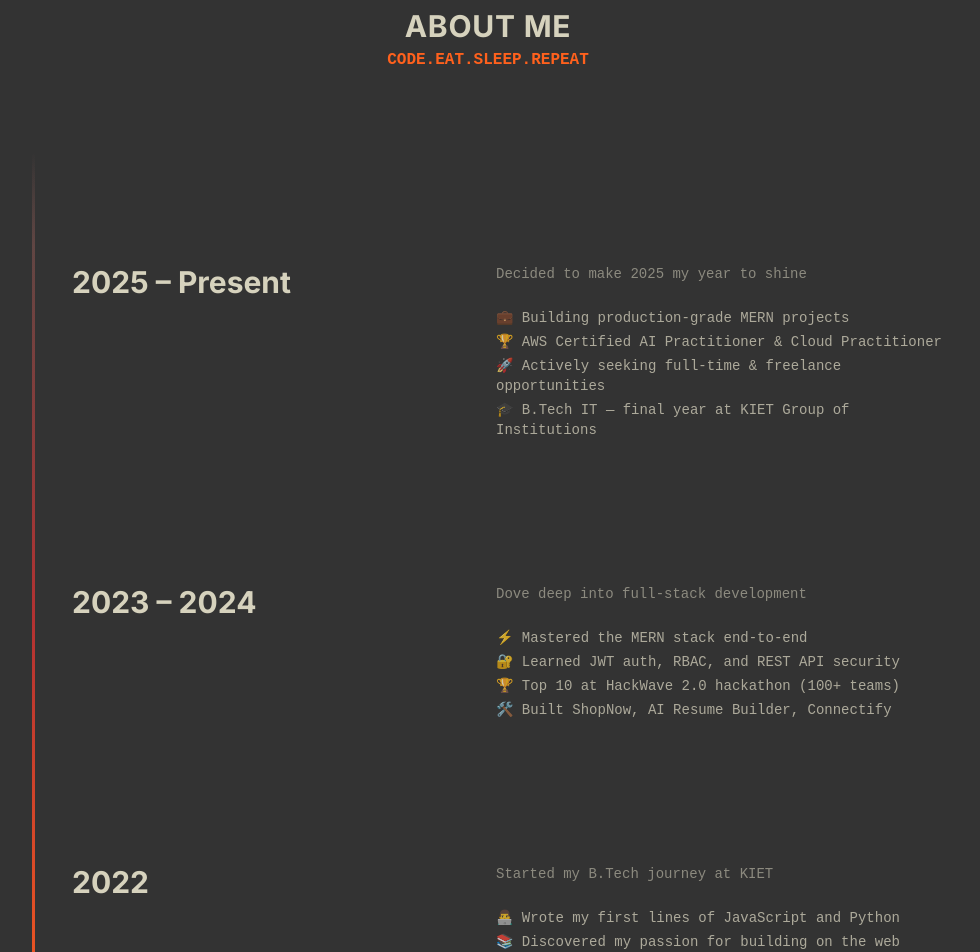
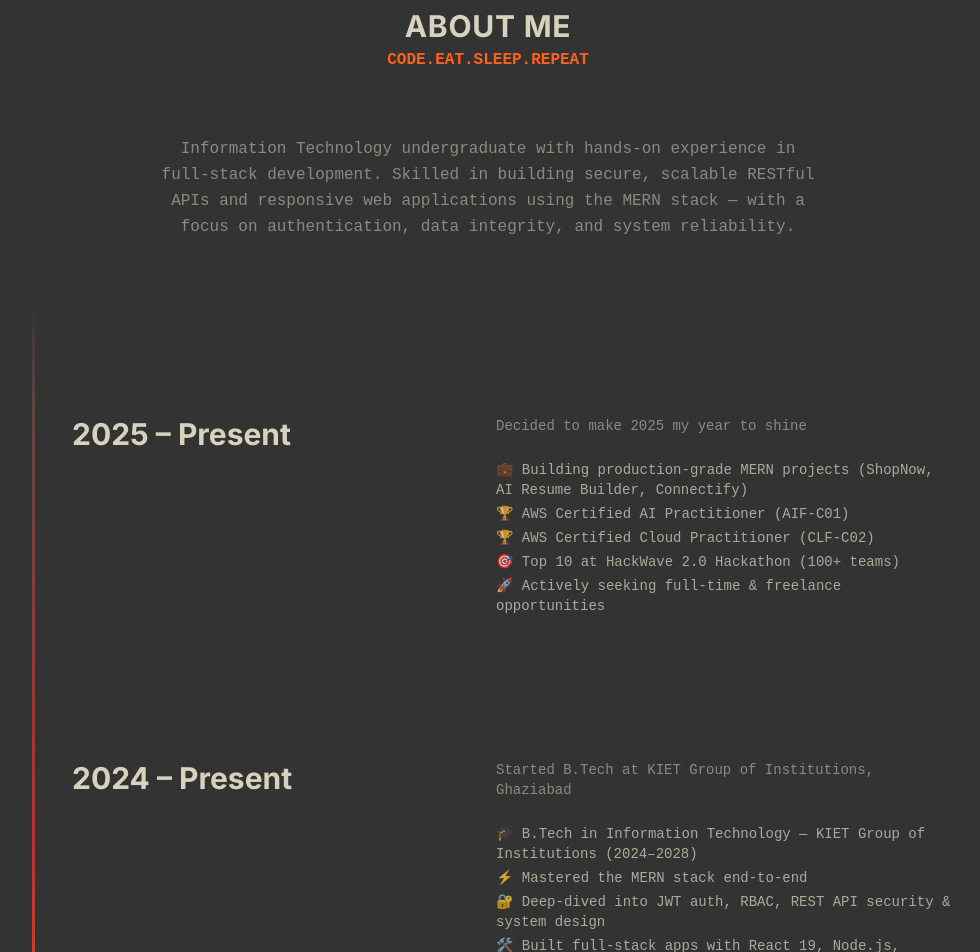
Before and after one commit to Ayushsoni9125/portfolio, a React (Vite) app: page / in a window 1280 px wide. Shown: the part 920-1872 px from the top of the page, without its empty margins (152-1132 px from the left). Built offline with nearby package versions, Linux system fonts and the light colour scheme.

Commit message:
feat: add Resume links to Navbar and Footer, sync with recent About.jsx edits

```diff
--- a/src/components/About.jsx
+++ b/src/components/About.jsx
@@ -1,36 +1,36 @@
 import { motion } from 'framer-motion';
 import { useInView } from 'react-intersection-observer';
-import profileImg from "../assets/ayush.png";
+import AnimatedSection, { fadeUp } from './ui/AnimatedSection';
 
-// Timeline data using Ayush's actual journey
+// Timeline built from resume
 const TIMELINE = [
   {
     year: '2025 – Present',
     summary: 'Decided to make 2025 my year to shine',
     items: [
-      '💼 Building production-grade MERN projects',
-      '🏆 AWS Certified AI Practitioner & Cloud Practitioner',
+      '💼 Building production-grade MERN projects (ShopNow, AI Resume Builder, Connectify)',
+      '🏆 AWS Certified AI Practitioner (AIF-C01)',
+      '🏆 AWS Certified Cloud Practitioner (CLF-C02)',
+      '🎯 Top 10 at HackWave 2.0 Hackathon (100+ teams)',
       '🚀 Actively seeking full-time & freelance opportunities',
-      '🎓 B.Tech IT — final year at KIET Group of Institutions',
     ],
   },
   {
-    year: '2023 – 2024',
-    summary: 'Dove deep into full-stack development',
+    year: '2024 – Present',
+    summary: 'Started B.Tech at KIET Group of Institutions, Ghaziabad',
     items: [
+      '🎓 B.Tech in Information Technology — KIET Group of Institutions (2024–2028)',
       '⚡ Mastered the MERN stack end-to-end',
-      '🔐 Learned JWT auth, RBAC, and REST API security',
-      '🏆 Top 10 at HackWave 2.0 hackathon (100+ teams)',
-      '🛠️ Built ShopNow, AI Resume Builder, Connectify',
+      '🔐 Deep-dived into JWT auth, RBAC, REST API security & system design',
+      '🛠️ Built full-stack apps with React 19, Node.js, Express.js, MongoDB',
     ],
   },
   {
-    year: '2022',
-    summary: 'Started my B.Tech journey at KIET',
+    year: '2023',
+    summary: 'Completed Class XII — Dr. Virendra Swarup Public School',
     items: [
-      '👨‍💻 Wrote my first lines of JavaScript and Python',
-      '📚 Discovered my passion for building on the web',
-      '🍕 Balanced coding with real-world responsibilities',
+      '📋 Class XII with 92% — Dr. Virendra Swarup Public School',
+
     ],
   },
 ];
@@ -80,7 +80,7 @@ function TimelineItem({ item, index }) {
           initial={{ opacity: 0 }}
           animate={inView ? { opacity: 1 } : {}}
           transition={{ duration: 0.5, delay: 0.25 }}
-          className="mb-8 font-medium space-y-1"
+          className="mb-8 space-y-1"
         >
           {item.items.map((line, i) => (
             <motion.div
@@ -101,26 +101,32 @@ function TimelineItem({ item, index }) {
 }
 
 export default function About() {
-  const [lineRef, lineInView] = useInView({ triggerOnce: false, threshold: 0 });
-
   return (
     <section id="about" className="py-24 sm:py-32" style={{ background: '#333333' }}>
       <div className="section-container">
         {/* Section heading */}
-        <motion.div
-          initial={{ opacity: 0, y: 20 }}
-          whileInView={{ opacity: 1, y: 0 }}
-          viewport={{ once: true }}
-          transition={{ duration: 0.6 }}
-          className="flex flex-col items-center justify-center mb-16"
-        >
-          <h2 className="font-bold text-3xl tracking-wide uppercase" style={{ color: '#D6D2BD' }}>
-            ABOUT ME
-          </h2>
-          <p className="font-semibold text-base font-mono mt-1" style={{ color: '#FF611D' }}>
-            CODE.EAT.SLEEP.REPEAT
+        <AnimatedSection variants={fadeUp}>
+          <div className="flex flex-col items-center justify-center mb-16">
+            <h2 className="font-bold text-3xl tracking-wide uppercase" style={{ color: '#D6D2BD' }}>
+              ABOUT ME
+            </h2>
+            <p className="font-semibold text-base font-mono mt-1" style={{ color: '#FF611D' }}>
+              CODE.EAT.SLEEP.REPEAT
+            </p>
+          </div>
+        </AnimatedSection>
+
+        {/* Bio summary */}
+        <AnimatedSection variants={fadeUp}>
+          <p
+            className="text-base leading-relaxed text-center max-w-2xl mx-auto mb-12 font-mono"
+            style={{ color: 'rgba(214,210,189,0.55)' }}
+          >
+            Information Technology undergraduate with hands-on experience in full-stack development.
+            Skilled in building secure, scalable RESTful APIs and responsive web applications using
+            the MERN stack — with a focus on authentication, data integrity, and system reliability.
           </p>
-        </motion.div>
+        </AnimatedSection>
 
         {/* Timeline */}
         <div className="w-full pt-4">
@@ -129,9 +135,8 @@ export default function About() {
               <TimelineItem key={item.year} item={item} index={i} />
             ))}
 
-            {/* Vertical animated line */}
+            {/* Animated vertical line */}
             <div
-              ref={lineRef}
               className="timeline-line absolute md:left-6 left-4 top-0 overflow-hidden"
               style={{ height: '100%' }}
             >
--- a/src/components/Footer.jsx
+++ b/src/components/Footer.jsx
@@ -6,6 +6,7 @@ export default function Footer() {
   const links = [
     { name: 'LinkedIn', href: 'https://linkedin.com/in/ayushsoni2004' },
     { name: 'GitHub', href: 'https://github.com/Ayushsoni9125' },
+    { name: 'Resume', href: '/resume.pdf' },
     { name: 'Email', href: 'mailto:soniayush9125@gmail.com?subject=Hello Ayush! I am a visitor from your portfolio' },
   ];
 
--- a/src/components/Navbar.jsx
+++ b/src/components/Navbar.jsx
@@ -31,6 +31,7 @@ export default function Navbar() {
   const navLinks = [
     { name: 'About', href: '#about', id: 'about' },
     { name: 'Projects', href: '#projects', id: 'projects' },
+    { name: 'Resume', href: '/resume.pdf', id: 'resume', external: true },
     { name: 'Contact', href: '#contact', id: 'contact' },
   ];
 
@@ -57,6 +58,8 @@ export default function Navbar() {
                   <a
                     key={link.id}
                     href={link.href}
+                    target={link.external ? "_blank" : undefined}
+                    rel={link.external ? "noreferrer" : undefined}
                     className="nav-link"
                     style={{ color: activeSection === link.id ? '#FF611D' : '#D6D2BD' }}
                   >
@@ -116,6 +119,8 @@ export default function Navbar() {
                 <a
                   key={link.id}
                   href={link.href}
+                  target={link.external ? "_blank" : undefined}
+                  rel={link.external ? "noreferrer" : undefined}
                   className="relative px-3 py-1.5 rounded-full text-xs font-medium transition-all duration-200"
                   style={{
                     color: activeSection === link.id ? '#fff' : 'rgba(214,210,189,0.6)',
@@ -190,6 +195,8 @@ export default function Navbar() {
           <a
             key={link.id}
             href={link.href}
+            target={link.external ? "_blank" : undefined}
+            rel={link.external ? "noreferrer" : undefined}
             onClick={() => setMenuOpen(false)}
             className="text-sm font-medium pb-4 transition-colors"
             style={{
```
